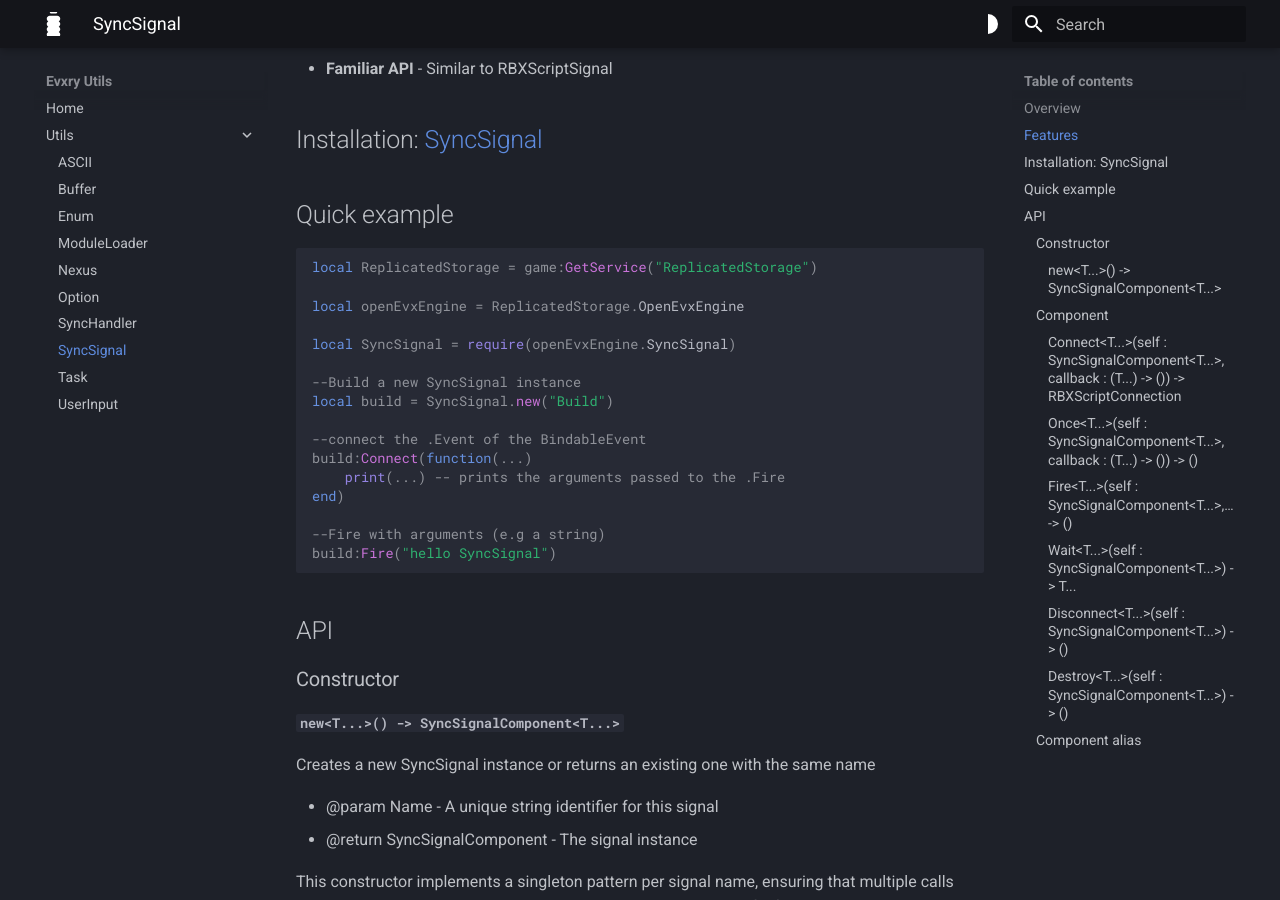
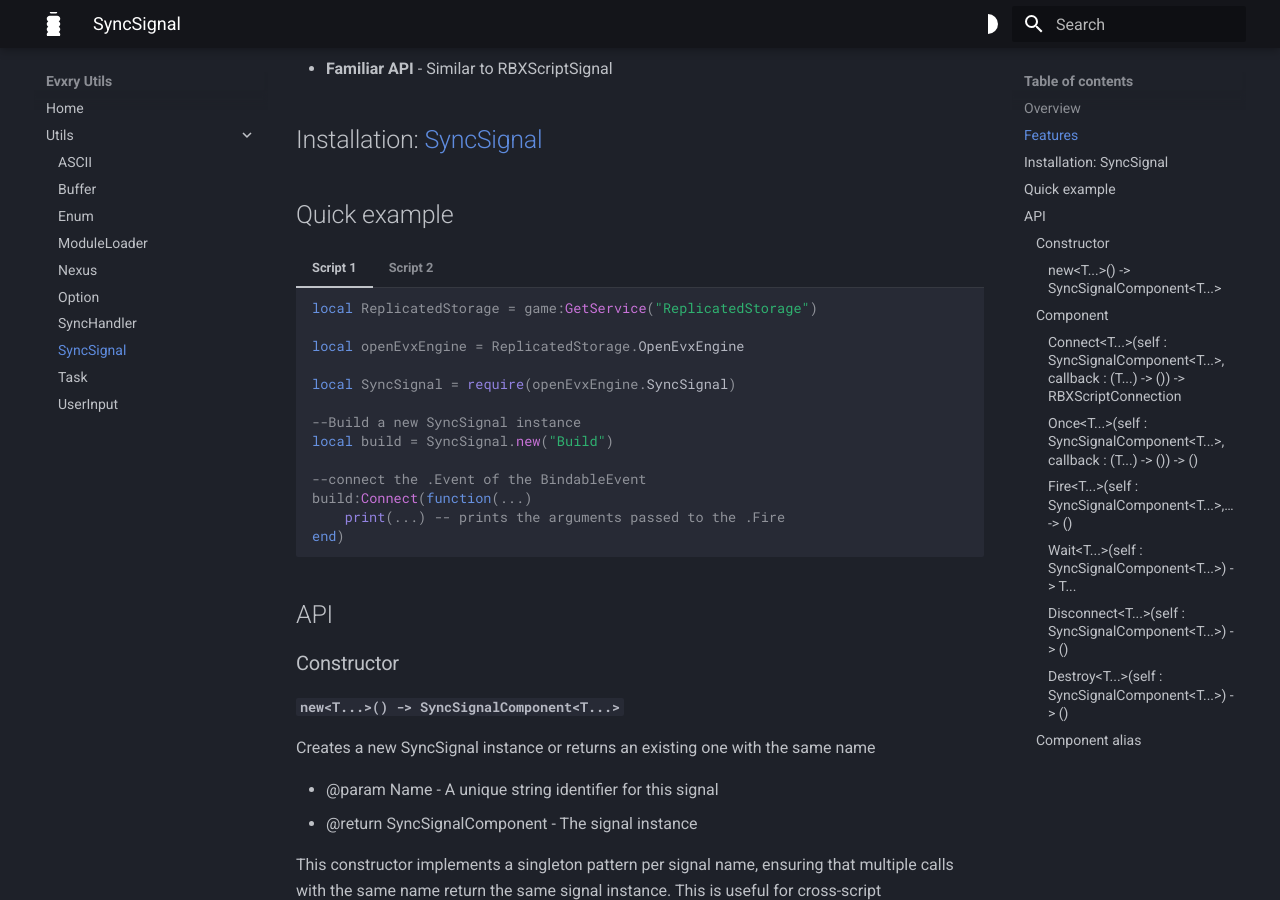
Before and after one commit to evxryyy/OpenSource-Library, an MkDocs documentation site: the page built from docs/Utils/SyncSignal.md, in a window 1280 px wide and 900 px high, scrolled down 612 px. Built offline with MkDocs 1.6.1 and Material for MkDocs 9.7.7, drawn with Linux system fonts in a browser that asks for light colours; some of the changed lines change nothing that is shown.

Commit message:
Update SyncSignal.md

````diff
--- a/docs/Utils/SyncSignal.md
+++ b/docs/Utils/SyncSignal.md
@@ -22,24 +22,40 @@
 
 ## Quick example
 
-```lua
-local ReplicatedStorage = game:GetService("ReplicatedStorage")
+=== "Script 1"
 
-local openEvxEngine = ReplicatedStorage.OpenEvxEngine
+	```lua
+	local ReplicatedStorage = game:GetService("ReplicatedStorage")
 
-local SyncSignal = require(openEvxEngine.SyncSignal)
+	local openEvxEngine = ReplicatedStorage.OpenEvxEngine
 
---Build a new SyncSignal instance
-local build = SyncSignal.new("Build")
+	local SyncSignal = require(openEvxEngine.SyncSignal)
 
---connect the .Event of the BindableEvent
-build:Connect(function(...)
-	print(...) -- prints the arguments passed to the .Fire
-end)
+	--Build a new SyncSignal instance
+	local build = SyncSignal.new("Build")
 
---Fire with arguments (e.g a string)
-build:Fire("hello SyncSignal")
-```
+	--connect the .Event of the BindableEvent
+	build:Connect(function(...)
+		print(...) -- prints the arguments passed to the .Fire
+	end)
+	```
+=== "Script 2"
+
+	```lua
+	local ReplicatedStorage = game:GetService("ReplicatedStorage")
+
+	local openEvxEngine = ReplicatedStorage.OpenEvxEngine
+
+	local SyncSignal = require(openEvxEngine.SyncSignal)
+
+	--Build a new SyncSignal instance
+	local build = SyncSignal.new("Build")
+
+	task.wait(1.5) -- wait a little bit to let the "Script1" script connect the bindable event
+
+	--Fire with arguments (e.g a string)
+	build:Fire("hello SyncSignal") -- will print "hello SyncSignal" in the "Script1" script
+	```
 
 ## API
 
````
